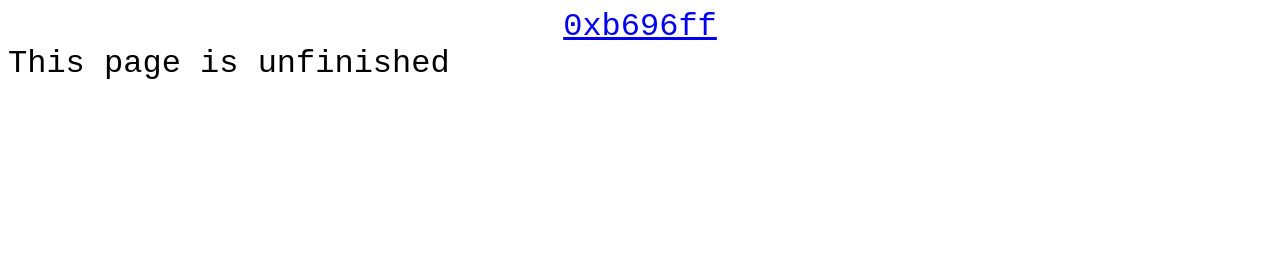
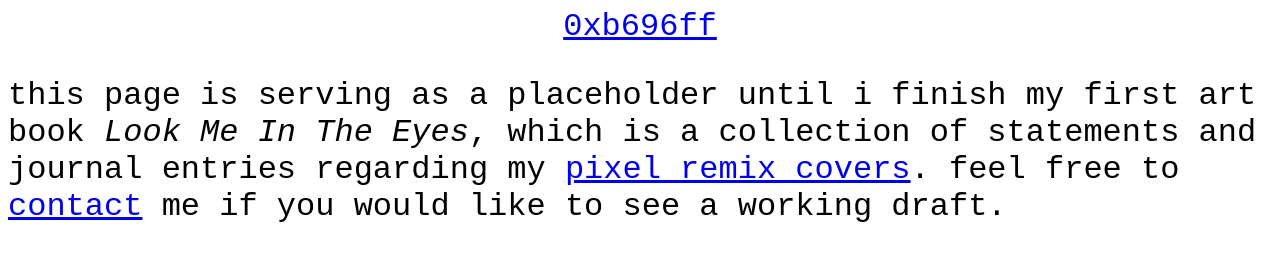
Before and after one commit to maxcheever/web_site, a plain HTML site: page pages/writing/look_me_in_the_eyes.html in a window 1280 px wide. Drawn offline with Linux system fonts and the light colour scheme.

Commit message:
look me in the eyes placeholder

```diff
--- a/pages/writing/look_me_in_the_eyes.html
+++ b/pages/writing/look_me_in_the_eyes.html
@@ -1,7 +1,7 @@
 <!DOCTYPE html>
 <html lang="en">
 <head>
-   <meta name="description" content="Max Cheever Look Me In The Eyes. Last updated 05/27/24.">
+   <meta name="description" content="Max Cheever Look Me In The Eyes. Last updated 06/14/24.">
    <meta name="keywords" content="Max Cheever, art, writing, stupid, digital, tools, silly, nonsense, computer, look me in the eyes">
    <meta charset="UTF-8">
    <meta name="viewport" content="width=device-width, initial-scale=1.0">
@@ -11,6 +11,11 @@
 </head>
 <body>
    <a href="../../index.html">0xb696ff</a>
-   This page is unfinished
+   <p>
+      this page is serving as a placeholder until i finish my first art book
+      <i>Look Me In The Eyes</i>, which is a collection of statements and
+      journal entries regarding my <a href="../art/pixel_remix_covers.html">pixel remix covers</a>.
+      feel free to <a href="../contact.html">contact</a> me if you would like to see a working draft.
+   </p>
 </body>
 </html>
```
Also changed, not shown: index.html (+1 -1 lines).
